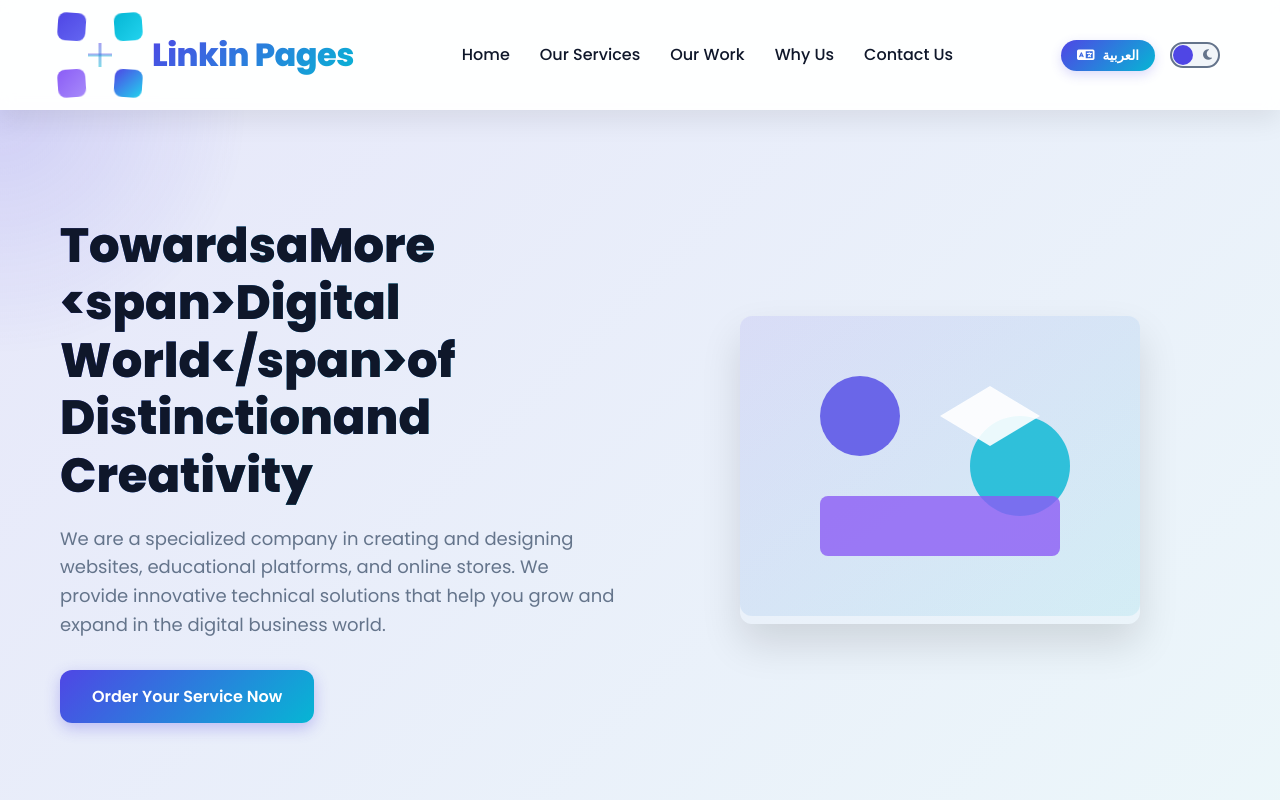
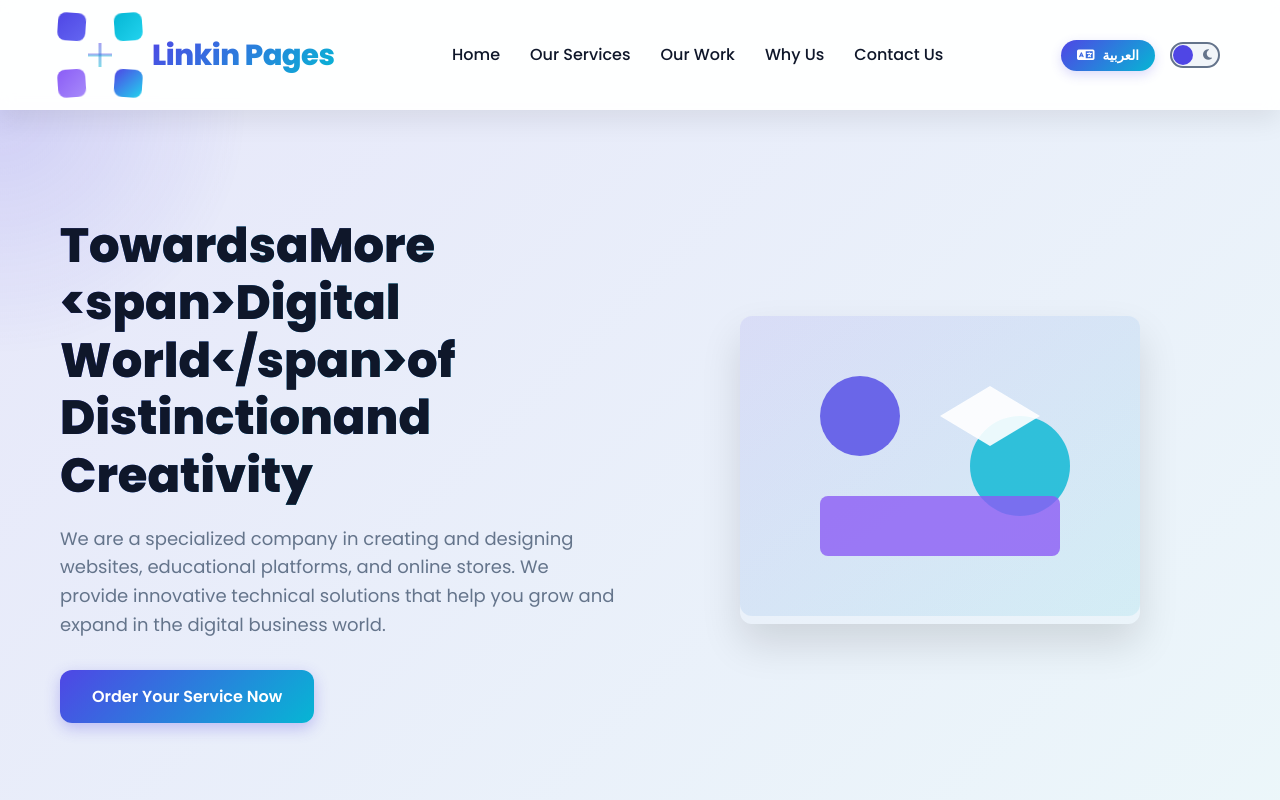
Before and after one commit to mostafa897/Linkin-Pages, a plain HTML site: page index.html in a window 1280 px wide. Shown: the top 800 px of the page. Drawn offline with Linux system fonts and the light colour scheme.

Commit message:
Update index.html

```diff
--- a/index.html
+++ b/index.html
@@ -265,7 +265,7 @@
         }
 
         .logo-text {
-            font-size: 32px;
+            font-size: 29px;
             font-weight: 800;
             letter-spacing: -0.5px;
             background: linear-gradient(135deg, var(--primary), var(--secondary));
```
